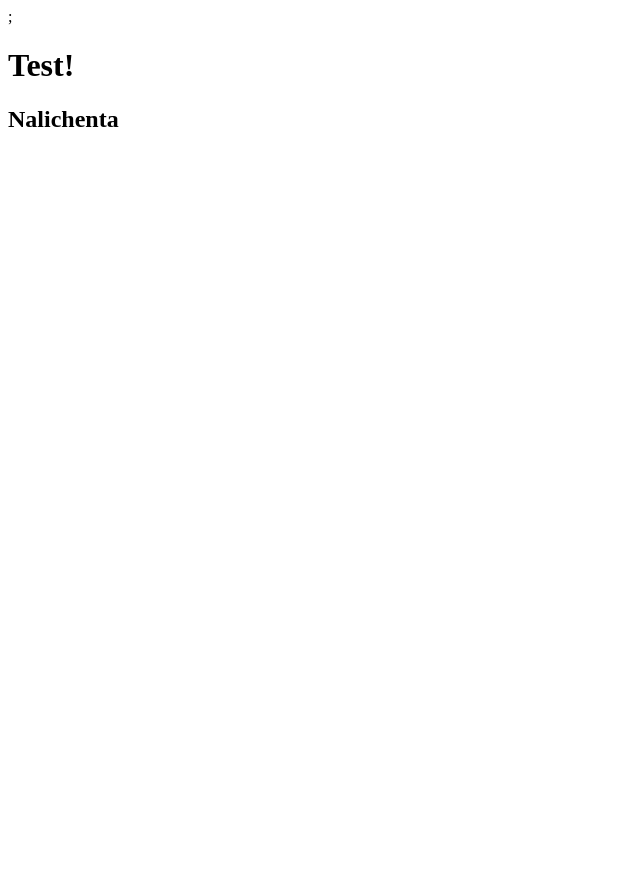
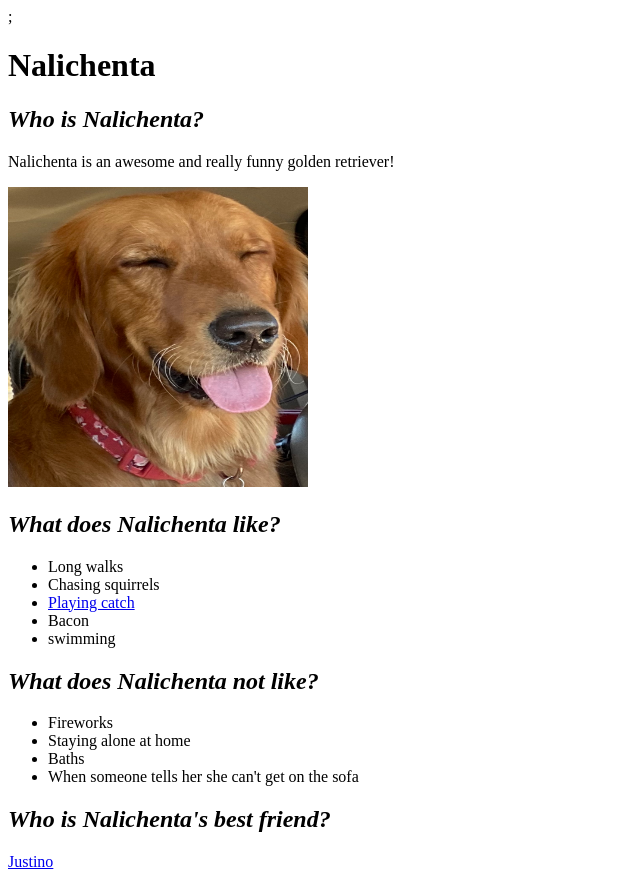
Before and after one commit to lcortazar4/project-firstwebsite, a plain HTML site: page index.html in a window 1280 px wide. Shown: the whole page, without its empty margins (0-640 px from the left). Before the commit the page ends 800 px from the top, so only its background shows below. Drawn offline with Linux system fonts and the light colour scheme.

Commit message:
Added list,images,and onclick alerts

```diff
--- a/index.html
+++ b/index.html
@@ -5,7 +5,27 @@
     <title>Project Website</title>
   </head>
   <body>
-    <h1>Test!</h1>
+    <h1>Nalichenta</h1>
     <script src="script.js"></script>
+        <p>Nalichenta is an awesome and really funny golden retriever!</p>
+        <img src="Portada.jpg" alt="Hello I am Nalichenta" title="Nalichenta"
+        width=300 height=300>
+    <h2>What does Nalichenta like?</h2>
+        <ul>
+            <li>Long walks</li>
+            <li>Chasing squirrels</li>
+            <li><a href="ball.jpg" onclick="alertMe('ball')">Playing catch</a></li>
+            <li>Bacon</li>
+            <li>swimming</li>
+        </ul>
+    <h2>What does Nalichenta not like?</h2>
+        <ul>
+            <li>Fireworks</li>
+            <li>Staying alone at home</li>
+            <li>Baths</li>
+            <li>When someone tells her she can't get on the sofa</li>
+        </ul>
+    <h2>Who is Nalichenta's best friend?</h2>
+    <p><a href="friend.jpg" onclick="alertMe('friend')">Justino</a></p>
   </body>
 </html>
--- a/script.js
+++ b/script.js
@@ -1,5 +1,21 @@
 const h2 = document.createElement('h2')
 
-h2.textContent = "Nalichenta";
+h2.textContent = "Who is Nalichenta? ";
 
 document.querySelector('body').appendChild(h2);
+
+const ball=document.createElement('p');
+
+ball.textContent = "Throw it Already!!!";
+
+
+function alertMe(element) {
+    alert(ball.innerText)
+}
+ const friend=document.createElement('p');
+
+ friend.textContent = "Hello! I am Nalichenta's best friend"
+
+ function alertMe(element) {
+    alert(friend.innerText)
+}
--- a/style.css
+++ b/style.css
@@ -1,3 +1,7 @@
 body {
     background:white;
   }
+
+  h2 {
+      font-style: italic;
+  }
```
Also changed, not shown: Portada.jpg (added), ball.jpg (added), friend.jpg (added), 1 other file.
